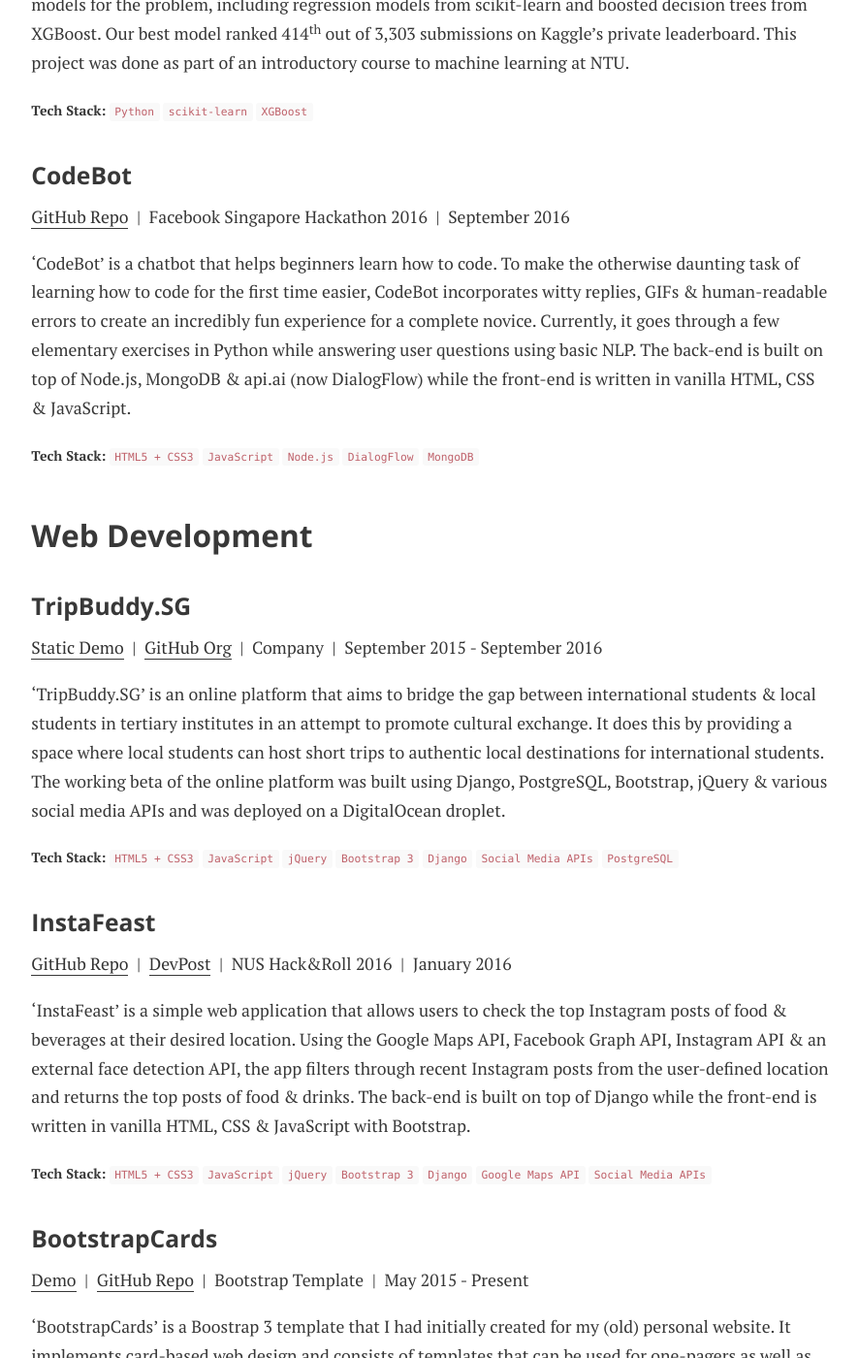
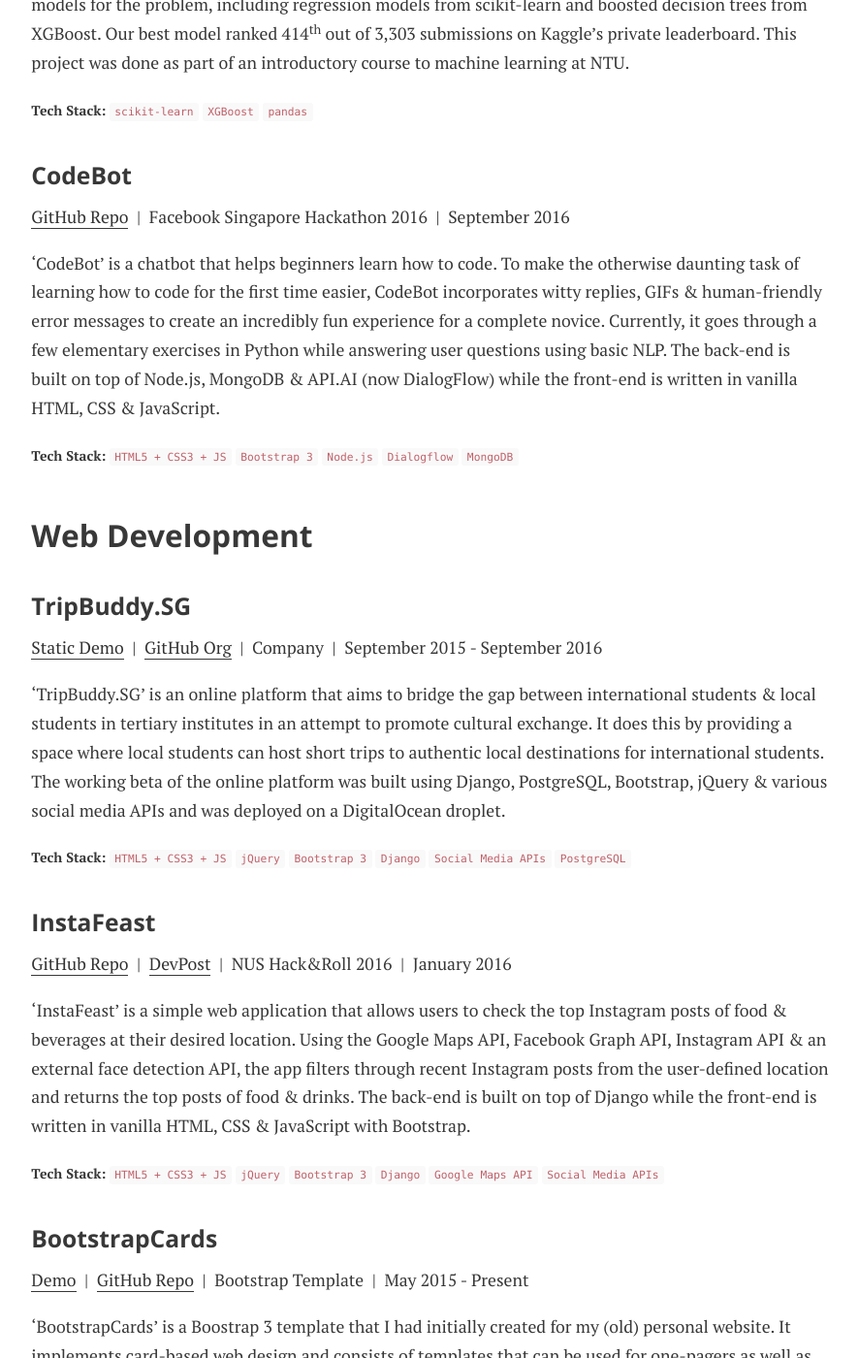
Before and after one commit to SuyashLakhotia/blog, a Jekyll site: the page built from projects.md, in a window 1280 px wide and 1400 px high, scrolled down 2250 px. Shown: the whole window at 97% size, without its empty margins (196-1082 px from the left). Built offline with Jekyll 4.4.1, drawn with Linux system fonts in a browser that asks for light colours; nearby versions of some CDN libraries; some of the changed text lies outside the part shown.

Commit message:
Updated Projects Page

```diff
--- a/projects.md
+++ b/projects.md
@@ -26,15 +26,15 @@
 
 [GitHub Repo](https://github.com/SuyashLakhotia/TextCategorization) &nbsp;\|&nbsp; Research &nbsp;\|&nbsp; September 2017 - Present
 
-<small>**Tech Stack:** <code>Python</code> <code>TensorFlow</code> <code>NumPy</code></small>
+<small>**Research Areas:** <code>Text Classification</code> <code>Neural Networks</code> <code>CNNs</code> <code>Graph CNNs</code></small>
 
-<small>**Research Areas:** <code>Text Classification</code> <code>Neural Networks</code> <code>CNNs</code> <code>Graph CNNs</code></small>
+<small>**Tech Stack:** <code>TensorFlow</code> <code>scikit-learn</code> <code>NumPy</code></small>
 
 ##### Rotten Tomatoes Movie Reviews Classifier
 
 [GitHub Repo](https://github.com/SuyashLakhotia/RottenTomatoesCNN) &nbsp;\|&nbsp; [Blog Post]({{ site.baseurl }}{% post_url 2018-01-14-movie-reviews-classifier %}) &nbsp;\|&nbsp; Exploration &nbsp;\|&nbsp; September 2017 - December 2017
 
-<small>**Tech Stack:** <code>Python</code> <code>TensorFlow</code> <code>NumPy</code></small>
+<small>**Tech Stack:** <code>TensorFlow</code> <code>scikit-learn</code> <code>NumPy</code></small>
 
 ### Applied Machine Learning
 
@@ -44,7 +44,7 @@
 
 'Context News Bot' is a Chrome extension that attaches itself to one's Twitter timeline and aims to provide more context to tweets. It does this by displaying relevant news articles and Wikipedia entries based on a tweet's content in an attempt to give the user a more rounded perspective and an easy-to-use tool for fact-checking. The client-side Chrome extension is written in JavaScript while the server is built on top of Flask in Python. The server-side natural language pipeline makes use of the Google Cloud Natural Language API combined with our custom heuristics. The project won a Top 8 prize and Most Socially Useful Hack at NUS Hack&Roll 2018.
 
-<small>**Tech Stack:** <code>Chrome Extension</code> <code>Python</code> <code>Flask</code> <code>Google Cloud Natural Language API</code></small>
+<small>**Tech Stack:** <code>Flask</code> <code>Google Cloud Natural Language API</code> <code>Twitter API</code> <code>News API</code> <code>Chrome Extension</code></small>
 
 ##### CommandPlus
 
@@ -52,7 +52,7 @@
 
 'CommandPlus' is a Chrome extension that provides hand gesture based control of one's browser. It does this by interacting with the user's webcam and sending video frames from the live feed to a Python server running OpenCV for gesture detection. If one of the predefined gestures is detected, it triggers the respective action in the browser (e.g. scroll up or zoom in). The extension is aimed at helping individuals who are limited in their movement or fine motor skills and won the People's Choice Award at NUS Hack&Roll 2017.
 
-<small>**Tech Stack:** <code>Chrome Extension</code> <code>Python</code> <code>OpenCV</code></small>
+<small>**Tech Stack:** <code>OpenCV</code> <code>Chrome Extension</code></small>
 
 ##### Rossmann Store Sales
 
@@ -60,15 +60,15 @@
 
 Rossmann Store Sales was a Kaggle competition to predict the daily sales for a chain of drug stores in Germany based on features like the date, store type, distance to the nearest competitor etc. My team and I solved the challenge by applying feature engineering and implementing various machine learning models for the problem, including regression models from scikit-learn and boosted decision trees from XGBoost. Our best model ranked 414<sup>th</sup> out of 3,303 submissions on Kaggle's private leaderboard. This project was done as part of an introductory course to machine learning at NTU.
 
-<small>**Tech Stack:** <code>Python</code> <code>scikit-learn</code> <code>XGBoost</code></small>
+<small>**Tech Stack:** <code>scikit-learn</code> <code>XGBoost</code> <code>pandas</code></small>
 
 ##### CodeBot
 
 [GitHub Repo](https://github.com/SuyashLakhotia/CodeBot) &nbsp;\|&nbsp; Facebook Singapore Hackathon 2016 &nbsp;\|&nbsp; September 2016
 
-'CodeBot' is a chatbot that helps beginners learn how to code. To make the otherwise daunting task of learning how to code for the first time easier, CodeBot incorporates witty replies, GIFs & human-readable errors to create an incredibly fun experience for a complete novice. Currently, it goes through a few elementary exercises in Python while answering user questions using basic NLP. The back-end is built on top of Node.js, MongoDB & api.ai (now DialogFlow) while the front-end is written in vanilla HTML, CSS & JavaScript.
+'CodeBot' is a chatbot that helps beginners learn how to code. To make the otherwise daunting task of learning how to code for the first time easier, CodeBot incorporates witty replies, GIFs & human-friendly error messages to create an incredibly fun experience for a complete novice. Currently, it goes through a few elementary exercises in Python while answering user questions using basic NLP. The back-end is built on top of Node.js, MongoDB & API.AI (now DialogFlow) while the front-end is written in vanilla HTML, CSS & JavaScript.
 
-<small>**Tech Stack:** <code>HTML5 + CSS3</code> <code>JavaScript</code> <code>Node.js</code> <code>DialogFlow</code> <code>MongoDB</code></small>
+<small>**Tech Stack:** <code>HTML5 + CSS3 + JS</code> <code>Bootstrap 3</code> <code>Node.js</code> <code>Dialogflow</code> <code>MongoDB</code></small>
 
 ### Web Development
 
@@ -78,7 +78,7 @@
 
 'TripBuddy.SG' is an online platform that aims to bridge the gap between international students & local students in tertiary institutes in an attempt to promote cultural exchange. It does this by providing a space where local students can host short trips to authentic local destinations for international students. The working beta of the online platform was built using Django, PostgreSQL, Bootstrap, jQuery & various social media APIs and was deployed on a DigitalOcean droplet.
 
-<small>**Tech Stack:** <code>HTML5 + CSS3</code> <code>JavaScript</code> <code>jQuery</code> <code>Bootstrap 3</code> <code>Django</code> <code>Social Media APIs</code> <code>PostgreSQL</code></small>
+<small>**Tech Stack:** <code>HTML5 + CSS3 + JS</code> <code>jQuery</code> <code>Bootstrap 3</code> <code>Django</code> <code>Social Media APIs</code> <code>PostgreSQL</code></small>
 
 ##### InstaFeast
 
@@ -86,7 +86,7 @@
 
 'InstaFeast' is a simple web application that allows users to check the top Instagram posts of food & beverages at their desired location. Using the Google Maps API, Facebook Graph API, Instagram API & an external face detection API, the app filters through recent Instagram posts from the user-defined location and returns the top posts of food & drinks. The back-end is built on top of Django while the front-end is written in vanilla HTML, CSS & JavaScript with Bootstrap.
 
-<small>**Tech Stack:** <code>HTML5 + CSS3</code> <code>JavaScript</code> <code>jQuery</code> <code>Bootstrap 3</code> <code>Django</code> <code>Google Maps API</code> <code>Social Media APIs</code></small>
+<small>**Tech Stack:** <code>HTML5 + CSS3 + JS</code> <code>jQuery</code> <code>Bootstrap 3</code> <code>Django</code> <code>Google Maps API</code> <code>Social Media APIs</code></small>
 
 ##### BootstrapCards
 
@@ -94,7 +94,7 @@
 
 'BootstrapCards' is a Boostrap 3 template that I had initially created for my (old) personal website. It implements card-based web design and consists of templates that can be used for one-pagers as well as multi-page blogs. A demo of the template can be found [here](http://suyashlakhotia.com/BootstrapCards/).
 
-<small>**Tech Stack:** <code>HTML5 + CSS3</code> <code>JavaScript</code> <code>jQuery</code> <code>Bootstrap 3</code></small>
+<small>**Tech Stack:** <code>HTML5 + CSS3 + JS</code> <code>jQuery</code> <code>Bootstrap 3</code></small>
 
 ### Android Development
 
```
Also changed, not shown: other parts of projects.md (+1 -1 lines).
